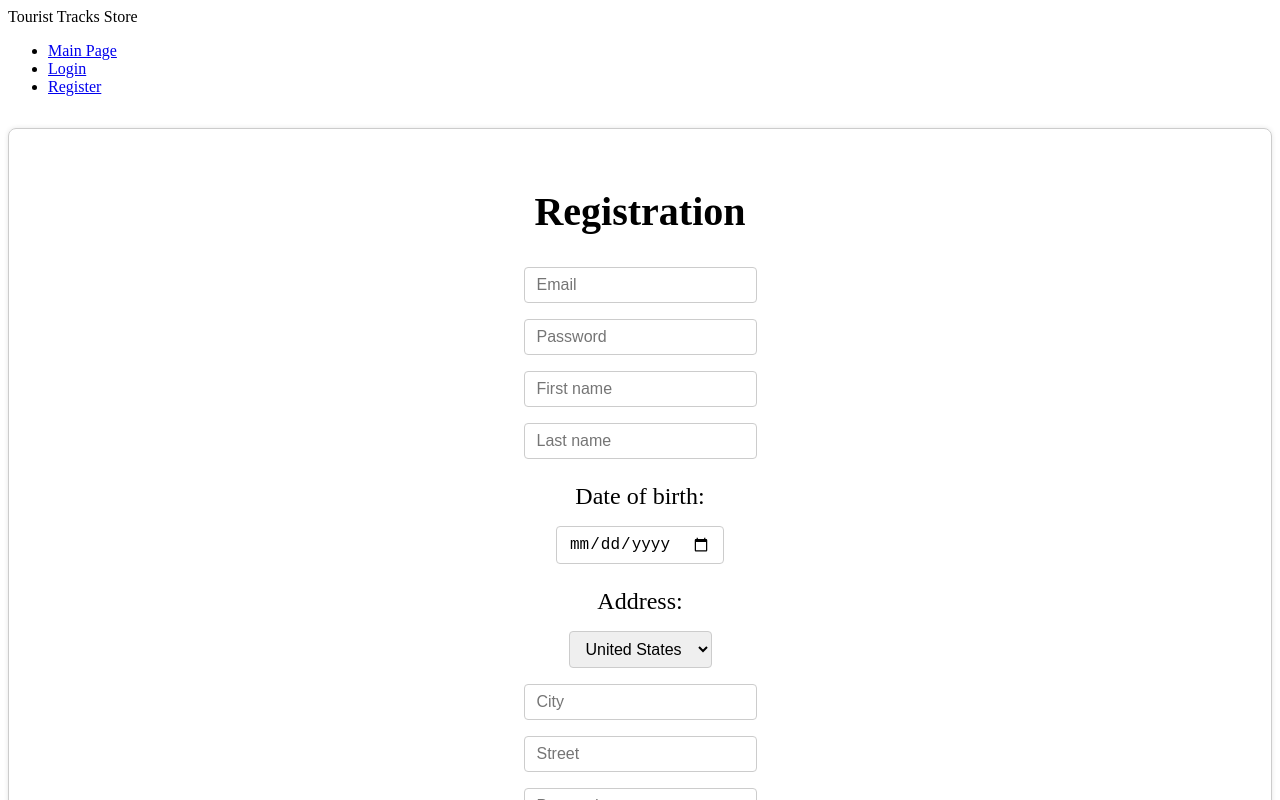
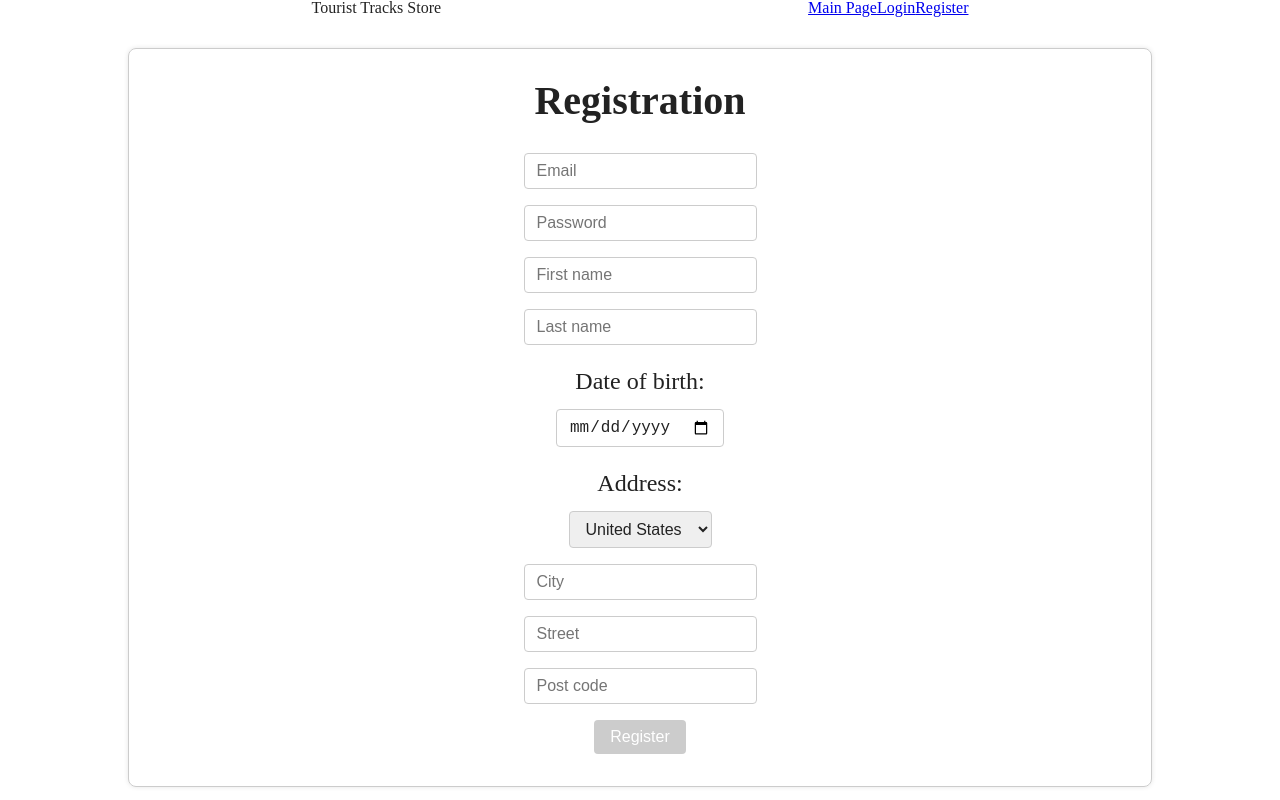
Before and after one commit to sheritsh/eCommerce-Application, a React app: page /registration in a window 1280 px wide. Shown: the top 800 px of the page. Built offline with nearby package versions, Linux system fonts and the light colour scheme; what @commercetools/sdk-auth would draw is missing.

Commit message:
feat: add reset.css

```diff
--- a/src/App.tsx
+++ b/src/App.tsx
@@ -5,8 +5,6 @@
 import LoginPage from './pages/LoginPage';
 import RegistrationPage from './pages/RegistrationPage';
 import Footer from './components/Footer/Footer';
-// import LoginForm from './components/UI/forms/loginForm/LoginForm';
-// import { RegistrationForm } from './components/UI/forms/registrationForm/RegistrationForm';
 
 const App: React.FC = () => {
   return (
@@ -14,9 +12,9 @@
       <Header />
 
       <Routes>
+        <Route path="/dist" element={<MainPage />} />
         <Route path="/registration" element={<RegistrationPage />} />
         <Route path="/login" element={<LoginPage />} />
-        <Route path="/" element={<MainPage />} />
       </Routes>
 
       <Footer />
--- a/src/components/Header/Header.module.css
+++ b/src/components/Header/Header.module.css
@@ -1,3 +1,11 @@
 header {
-  width: 100%;
+  display: flex;
+  justify-content: space-around;
+  align-items: center;
 }
+
+ul {
+  display: flex;
+  justify-content: center;
+  list-style: none;
+}
--- a/src/components/Header/Header.tsx
+++ b/src/components/Header/Header.tsx
@@ -5,13 +5,13 @@
 
 const Header: React.FC = () => {
   return (
-    <header>
-      <Container>
+    <Container>
+      <header>
         <div>Tourist Tracks Store</div>
         <nav>
-          <ul>
+          <ul className="header__nav nav">
             <li>
-              <NavLink to="/">Main Page</NavLink>
+              <NavLink to="/dist">Main Page</NavLink>
             </li>
             <li>
               <NavLink to="/login">Login</NavLink>
@@ -21,8 +21,8 @@
             </li>
           </ul>
         </nav>
-      </Container>
-    </header>
+      </header>
+    </Container>
   );
 };
 
--- a/src/components/UI/container/Container.module.css
+++ b/src/components/UI/container/Container.module.css
@@ -1,3 +1,4 @@
 .container {
   margin: 0 auto;
+  width: 80vw;
 }
--- a/src/index.tsx
+++ b/src/index.tsx
@@ -1,5 +1,6 @@
 import React from 'react';
 import ReactDOM from 'react-dom/client';
+import './styles/reset.css';
 import './styles/style.css';
 import { Provider } from 'react-redux';
 import { store } from './store';
--- /dev/null
+++ b/src/styles/reset.css
@@ -0,0 +1,366 @@
+/* http://meyerweb.com/eric/tools/css/reset/
+   v2.0-modified | 20110126
+   License: none (public domain)
+*/
+
+html, body, div, span, applet, object, iframe,
+h1, h2, h3, h4, h5, h6, p, blockquote, pre,
+a, abbr, acronym, address, big, cite, code,
+del, dfn, em, img, ins, kbd, q, s, samp,
+small, strike, strong, sub, sup, tt, var,
+b, u, i, center,
+dl, dt, dd, ol, ul, li,
+fieldset, form, label, legend,
+table, caption, tbody, tfoot, thead, tr, th, td,
+article, aside, canvas, details, embed,
+figure, figcaption, footer, header, hgroup,
+menu, nav, output, ruby, section, summary,
+time, mark, audio, video {
+  margin: 0;
+	padding: 0;
+	border: 0;
+	font-size: 100%;
+	font: inherit;
+	vertical-align: baseline;
+}
+
+/* make sure to set some focus styles for accessibility */
+:focus {
+    outline: 0;
+}
+
+/* HTML5 display-role reset for older browsers */
+article, aside, details, figcaption, figure,
+footer, header, hgroup, menu, nav, section {
+	display: block;
+}
+
+body {
+	line-height: 1;
+}
+
+ol, ul {
+	list-style: none;
+}
+
+blockquote, q {
+	quotes: none;
+}
+
+blockquote:before, blockquote:after,
+q:before, q:after {
+	content: '';
+	content: none;
+}
+
+table {
+	border-collapse: collapse;
+	border-spacing: 0;
+}
+
+input[type=search]::-webkit-search-cancel-button,
+input[type=search]::-webkit-search-decoration,
+input[type=search]::-webkit-search-results-button,
+input[type=search]::-webkit-search-results-decoration {
+    -webkit-appearance: none;
+    -moz-appearance: none;
+}
+
+input[type=search] {
+    -webkit-appearance: none;
+    -moz-appearance: none;
+    -webkit-box-sizing: content-box;
+    -moz-box-sizing: content-box;
+    box-sizing: content-box;
+}
+
+textarea {
+    overflow: auto;
+    vertical-align: top;
+    resize: vertical;
+}
+
+/**
+ * Correct `inline-block` display not defined in IE 6/7/8/9 and Firefox 3.
+ */
+
+audio,
+canvas,
+video {
+    display: inline-block;
+    *display: inline;
+    *zoom: 1;
+    max-width: 100%;
+}
+
+/**
+ * Prevent modern browsers from displaying `audio` without controls.
+ * Remove excess height in iOS 5 devices.
+ */
+
+audio:not([controls]) {
+    display: none;
+    height: 0;
+}
+
+/**
+ * Address styling not present in IE 7/8/9, Firefox 3, and Safari 4.
+ * Known issue: no IE 6 support.
+ */
+
+[hidden] {
+    display: none;
+}
+
+/**
+ * 1. Correct text resizing oddly in IE 6/7 when body `font-size` is set using
+ *    `em` units.
+ * 2. Prevent iOS text size adjust after orientation change, without disabling
+ *    user zoom.
+ */
+
+html {
+    font-size: 100%; /* 1 */
+    -webkit-text-size-adjust: 100%; /* 2 */
+    -ms-text-size-adjust: 100%; /* 2 */
+}
+
+/**
+ * Address `outline` inconsistency between Chrome and other browsers.
+ */
+
+a:focus {
+    outline: thin dotted;
+}
+
+/**
+ * Improve readability when focused and also mouse hovered in all browsers.
+ */
+
+a:active,
+a:hover {
+    outline: 0;
+}
+
+/**
+ * 1. Remove border when inside `a` element in IE 6/7/8/9 and Firefox 3.
+ * 2. Improve image quality when scaled in IE 7.
+ */
+
+img {
+    border: 0; /* 1 */
+    -ms-interpolation-mode: bicubic; /* 2 */
+}
+
+/**
+ * Address margin not present in IE 6/7/8/9, Safari 5, and Opera 11.
+ */
+
+figure {
+    margin: 0;
+}
+
+/**
+ * Correct margin displayed oddly in IE 6/7.
+ */
+
+form {
+    margin: 0;
+}
+
+/**
+ * Define consistent border, margin, and padding.
+ */
+
+fieldset {
+    border: 1px solid #c0c0c0;
+    margin: 0 2px;
+    padding: 0.35em 0.625em 0.75em;
+}
+
+/**
+ * 1. Correct color not being inherited in IE 6/7/8/9.
+ * 2. Correct text not wrapping in Firefox 3.
+ * 3. Correct alignment displayed oddly in IE 6/7.
+ */
+
+legend {
+    border: 0; /* 1 */
+    padding: 0;
+    white-space: normal; /* 2 */
+    *margin-left: -7px; /* 3 */
+}
+
+/**
+ * 1. Correct font size not being inherited in all browsers.
+ * 2. Address margins set differently in IE 6/7, Firefox 3+, Safari 5,
+ *    and Chrome.
+ * 3. Improve appearance and consistency in all browsers.
+ */
+
+button,
+input,
+select,
+textarea {
+    font-size: 100%; /* 1 */
+    margin: 0; /* 2 */
+    vertical-align: baseline; /* 3 */
+    *vertical-align: middle; /* 3 */
+}
+
+/**
+ * Address Firefox 3+ setting `line-height` on `input` using `!important` in
+ * the UA stylesheet.
+ */
+
+button,
+input {
+    line-height: normal;
+}
+
+/**
+ * Address inconsistent `text-transform` inheritance for `button` and `select`.
+ * All other form control elements do not inherit `text-transform` values.
+ * Correct `button` style inheritance in Chrome, Safari 5+, and IE 6+.
+ * Correct `select` style inheritance in Firefox 4+ and Opera.
+ */
+
+button,
+select {
+    text-transform: none;
+}
+
+/**
+ * 1. Avoid the WebKit bug in Android 4.0.* where (2) destroys native `audio`
+ *    and `video` controls.
+ * 2. Correct inability to style clickable `input` types in iOS.
+ * 3. Improve usability and consistency of cursor style between image-type
+ *    `input` and others.
+ * 4. Remove inner spacing in IE 7 without affecting normal text inputs.
+ *    Known issue: inner spacing remains in IE 6.
+ */
+
+button,
+html input[type="button"], /* 1 */
+input[type="reset"],
+input[type="submit"] {
+    -webkit-appearance: button; /* 2 */
+    cursor: pointer; /* 3 */
+    *overflow: visible;  /* 4 */
+}
+
+/**
+ * Re-set default cursor for disabled elements.
+ */
+
+button[disabled],
+html input[disabled] {
+    cursor: default;
+}
+
+/**
+ * 1. Address box sizing set to content-box in IE 8/9.
+ * 2. Remove excess padding in IE 8/9.
+ * 3. Remove excess padding in IE 7.
+ *    Known issue: excess padding remains in IE 6.
+ */
+
+input[type="checkbox"],
+input[type="radio"] {
+    box-sizing: border-box; /* 1 */
+    padding: 0; /* 2 */
+    *height: 13px; /* 3 */
+    *width: 13px; /* 3 */
+}
+
+/**
+ * 1. Address `appearance` set to `searchfield` in Safari 5 and Chrome.
+ * 2. Address `box-sizing` set to `border-box` in Safari 5 and Chrome
+ *    (include `-moz` to future-proof).
+ */
+
+input[type="search"] {
+    -webkit-appearance: textfield; /* 1 */
+    -moz-box-sizing: content-box;
+    -webkit-box-sizing: content-box; /* 2 */
+    box-sizing: content-box;
+}
+
+/**
+ * Remove inner padding and search cancel button in Safari 5 and Chrome
+ * on OS X.
+ */
+
+input[type="search"]::-webkit-search-cancel-button,
+input[type="search"]::-webkit-search-decoration {
+    -webkit-appearance: none;
+}
+
+/**
+ * Remove inner padding and border in Firefox 3+.
+ */
+
+button::-moz-focus-inner,
+input::-moz-focus-inner {
+    border: 0;
+    padding: 0;
+}
+
+/**
+ * 1. Remove default vertical scrollbar in IE 6/7/8/9.
+ * 2. Improve readability and alignment in all browsers.
+ */
+
+textarea {
+    overflow: auto; /* 1 */
+    vertical-align: top; /* 2 */
+}
+
+/**
+ * Remove most spacing between table cells.
+ */
+
+table {
+    border-collapse: collapse;
+    border-spacing: 0;
+}
+
+html,
+button,
+input,
+select,
+textarea {
+    color: #222;
+}
+
+
+::-moz-selection {
+    background: #b3d4fc;
+    text-shadow: none;
+}
+
+::selection {
+    background: #b3d4fc;
+    text-shadow: none;
+}
+
+img {
+    vertical-align: middle;
+}
+
+fieldset {
+    border: 0;
+    margin: 0;
+    padding: 0;
+}
+
+textarea {
+    resize: vertical;
+}
+
+.chromeframe {
+    margin: 0.2em 0;
+    background: #ccc;
+    color: #000;
+    padding: 0.2em 0;
+}
```
